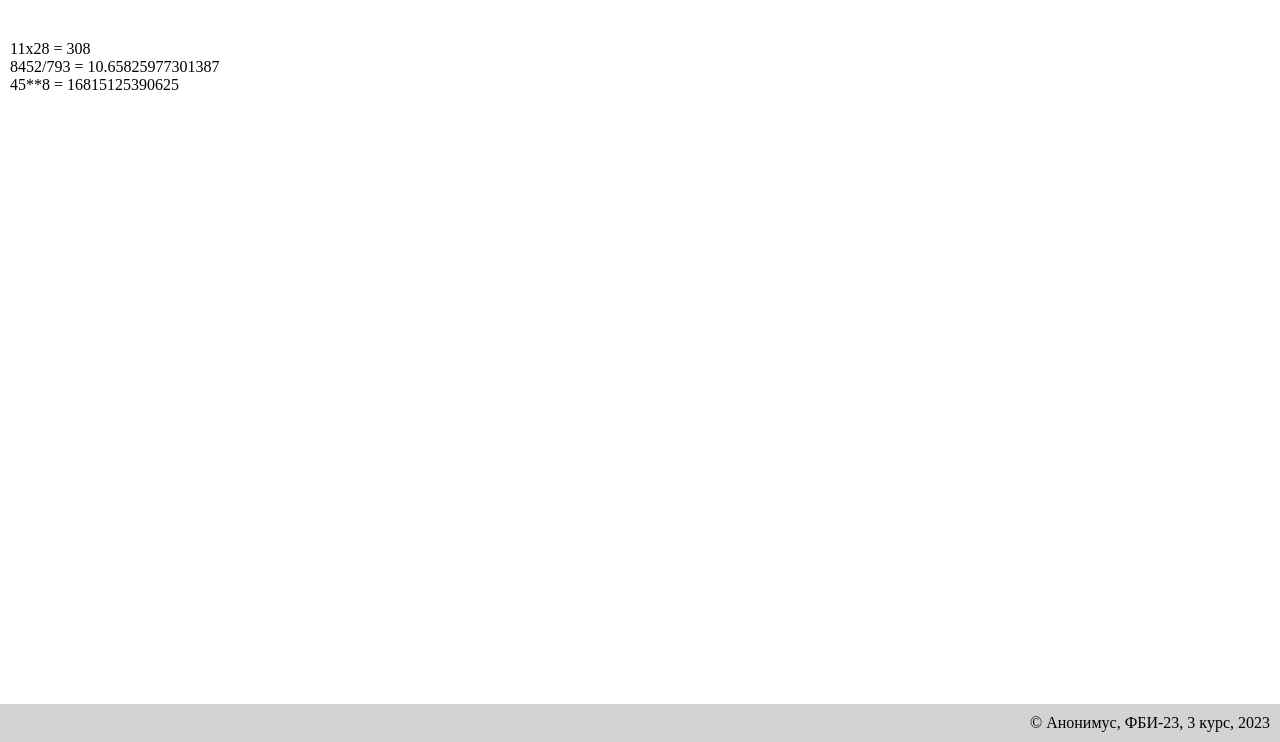
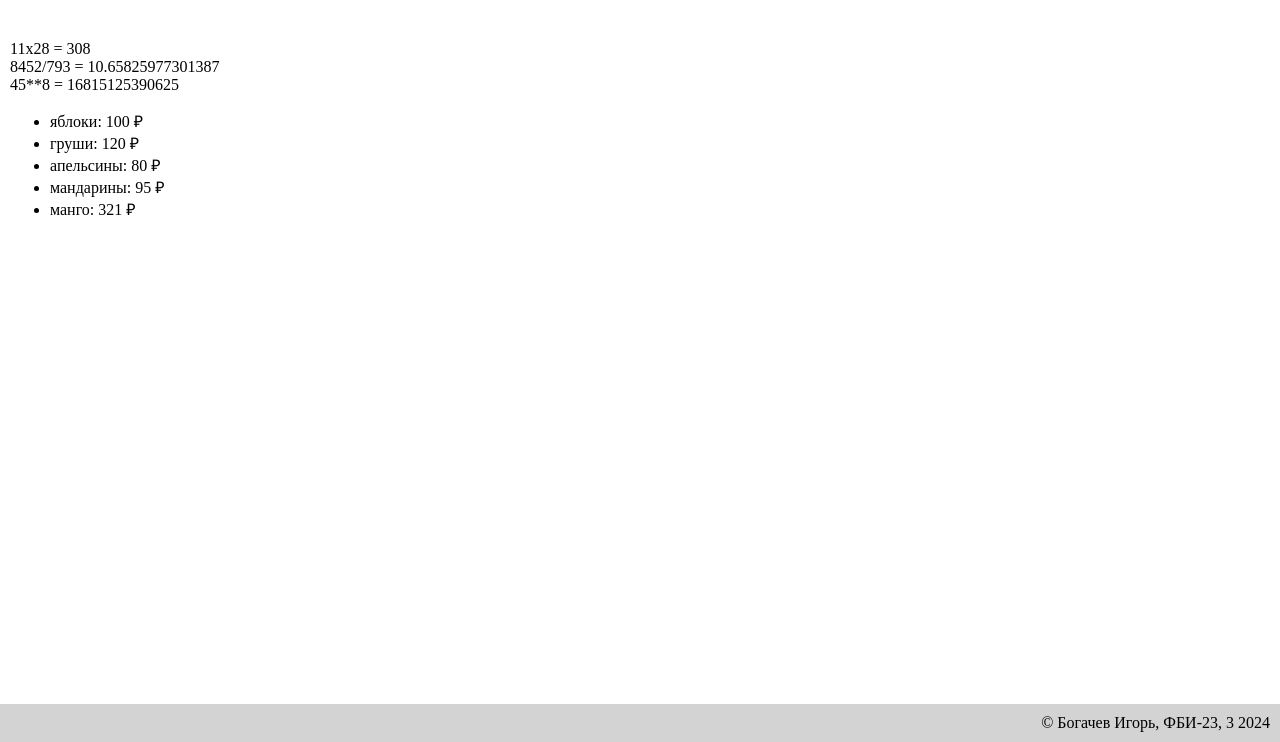
Before and after one commit to tajik-krasava/web-programming-labs, a Flask app: page /lab2/example in a window 1280 px wide. Shown: the part 58-800 px from the top of the page. Run offline with Flask 3, Linux system fonts and the light colour scheme.

Commit message:
Цикл в шаблоне

```diff
--- a/app.py
+++ b/app.py
@@ -35,7 +35,7 @@ Werkzeug, а также шаблонизатор Jinja2. Относится к
         <li><a href="/lab1/python">lab1/python - python</a></li>
     </ul>
         <footer>
-            &copy; Игорь Богачев, ФБИ-23, 3 курс, 2023
+            &copy; Игорь Богачев, ФБИ-23, 3 курс, 2024
         </footer>
     </body>
 </html>
@@ -70,7 +70,7 @@ Werkzeug, а также шаблонизатор Jinja2. Относится к
         <li><a href="/lab1/python">lab1/python - python</a></li>
     </ul>
         <footer>
-            &copy; Игорь Богачев, ФБИ-23, 3 курс, 2023
+            &copy; Игорь Богачев, ФБИ-23, 3 курс, 2024
         </footer>
     </body>
 </html>
@@ -86,7 +86,7 @@ def oak():
       <link rel="stylesheet" href="''' + url_for('static', filename='lab1.css') + '''">
     </body>
     <footer>
-            &copy; Игорь Богачев, ФБИ-23, 3 курс, 2023
+            &copy; Игорь Богачев, ФБИ-23, 3 курс, 2024
         </footer>
 </html>
 '''
@@ -104,7 +104,7 @@ def lab1s():
         <img src="''' + url_for('static', filename='nstu.png') + '''">
     </body>
     <footer>
-            &copy; Игорь Богачев, ФБИ-23, 3 курс, 2023
+            &copy; Игорь Богачев, ФБИ-23, 3 курс, 2024
         </footer>
 </html>
 '''
@@ -136,7 +136,7 @@ def lab1python():
             Это шоу было весьма популярным среди программистов, которые находили в нем параллели с миром компьютерных технологий.
         <img src="''' + url_for('static', filename='python.jpg') + '''">
         <footer>
-            &copy; Игорь Богачев, ФБИ-23, 3 курс, 2023
+            &copy; Игорь Богачев, ФБИ-23, 3 курс, 2024
         </footer>
     </body>
 </html>
@@ -144,10 +144,19 @@ def lab1python():
 
 @app.route('/lab2/example')
 def example():
+    name, lab, group, course = 'Богачев Игорь', 2, 'ФБИ-23', 3
+    fruits = [{'name': 'яблоки', 'price': 100},
+               {'name': 'груши', 'price': 120},
+               {'name': 'апельсины', 'price': 80},
+               {'name': 'мандарины', 'price': 95},
+               {'name': 'манго', 'price': 321}
+               ]
     return render_template('example.html',
-                           lab=1,
-                           group='ФБИ-23',
-                           year='3 курс',
+                           fruits = fruits,
+                           name = name,
+                           lab = lab,
+                           group = group,
+                           course = course,
                            expression1=11*28,
                            expression2=8452/793,
                            expression3=45**8)
--- a/templates/example.html
+++ b/templates/example.html
@@ -14,7 +14,12 @@
     <main>
         11x28 = {{expression1}} <br>
         8452/793 = {{expression2}} <br>
-        45**8 = {{expression3}}
+        45**8 = {{expression3}} <br>
+        <ul>
+            {% for f in fruits %}
+            <li>{{ f.name }}: {{ f.price }} &#x20bd;</li>
+            {% endfor %}
+        </ul>
     </main>
 
     <footer>
@@ -24,9 +29,9 @@
         {% else %}
             Анонимус,
         {% endif %}
-        {{group}},
-        {{year}},
-        2023
+        {{ group }},
+        {{ course }}
+        2024
     </footer>
 </body>
 </html>
```
